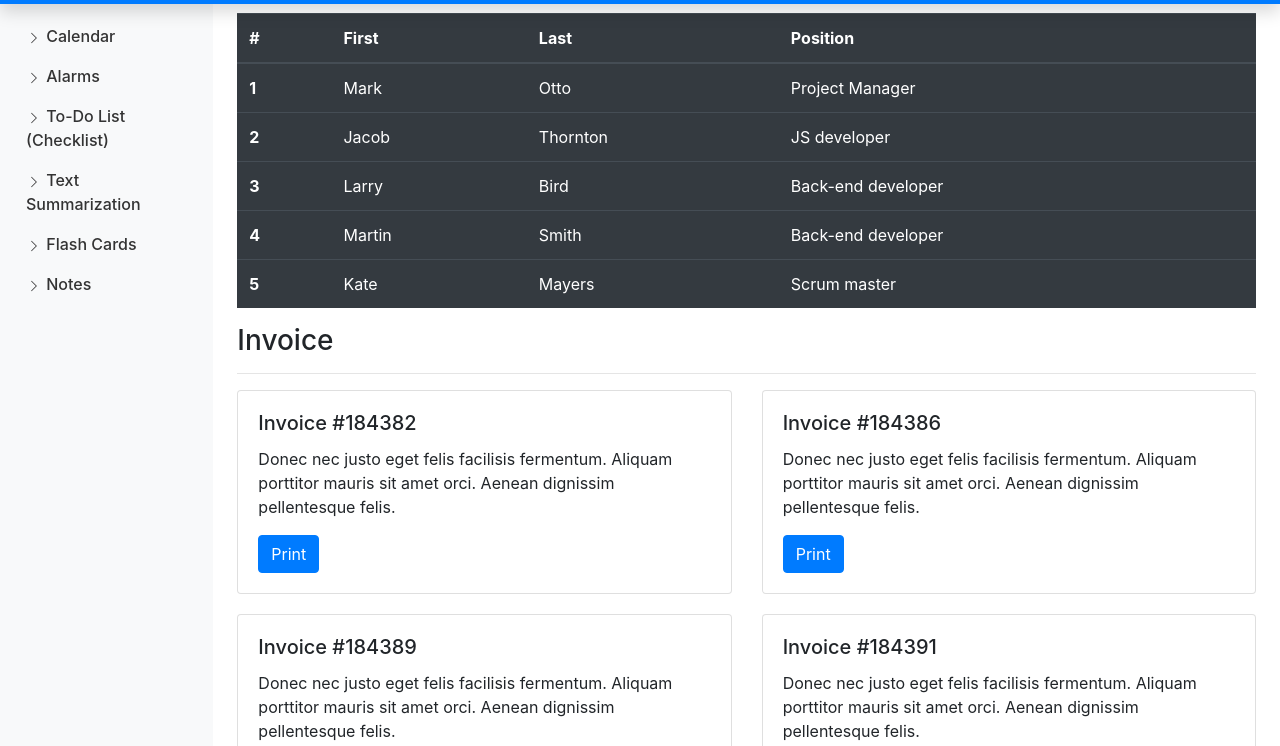
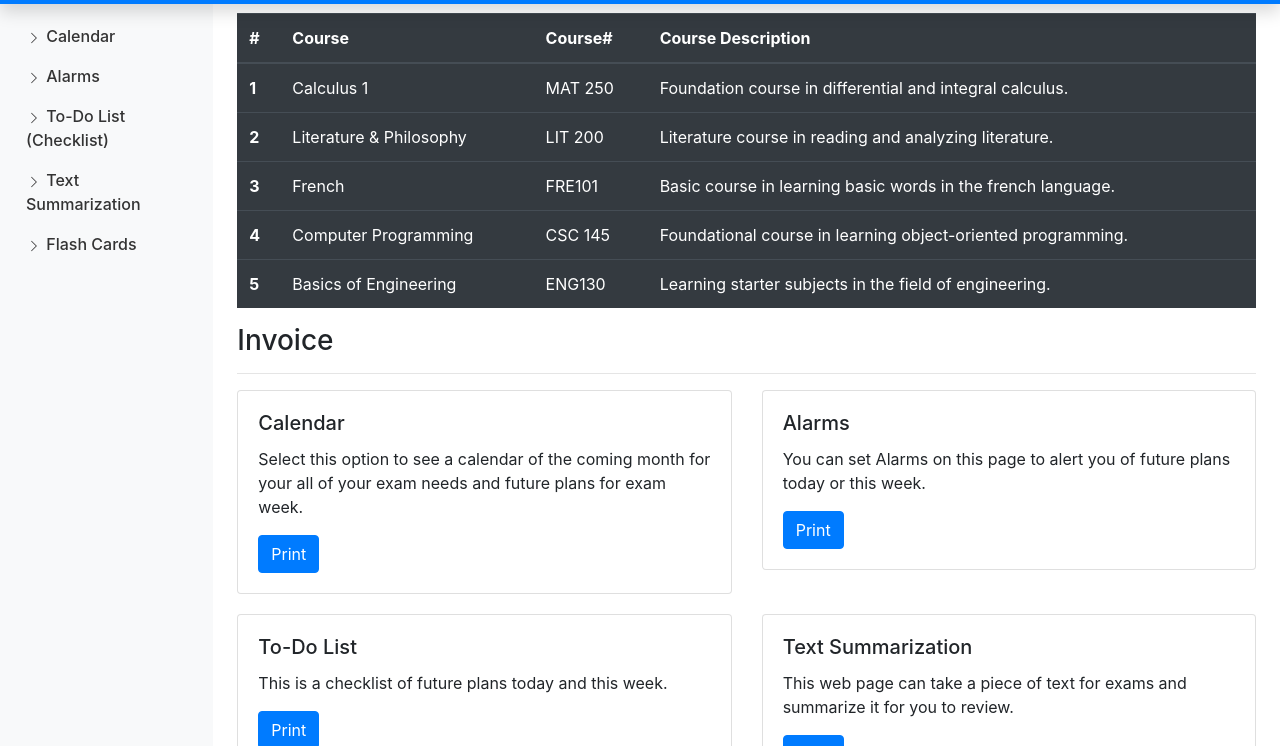
Before and after one commit to Chinwendu-likely-to-change/Schoolplanner, a plain HTML site: page dashboard.html in a window 1280 px wide. Shown: the part 54-800 px from the top of the page. Drawn offline with nearby package versions, Linux system fonts and the light colour scheme.

Commit message:
More pages linked.

```diff
--- a/dashboard.html
+++ b/dashboard.html
@@ -47,7 +47,7 @@
 <input type="text" class="form-control form-control-primary w-100" placeholder="Search..." >
 <ul class="navbar-nav px-3">
   <li class="nav-item text-nowrap">
-    <a class="nav-link" href="#">Logout</a>
+    <a class="nav-link" href="MainPage.html">Logout</a>
   </li>
 </ul>
 </nav>
@@ -57,7 +57,7 @@
       <div class="left-sidebar">
         <ul class="nav flex-column sidebar-nav">
   <li class="nav-item">
-    <a class="nav-link active" href="#">
+    <a class="nav-link active" href="index.html">
       <svg class="bi bi-chevron-right" width="16" height="16" viewBox="0 0 20 20" fill="currentColor" xmlns="http://www.w3.org/2000/svg"><path fill-rule="evenodd" d="M6.646 3.646a.5.5 0 01.708 0l6 6a.5.5 0 010 .708l-6 6a.5.5 0 01-.708-.708L12.293 10 6.646 4.354a.5.5 0 010-.708z" clip-rule="evenodd"/></svg>
       Calendar
     </a>
@@ -69,7 +69,7 @@
     </a>
   </li>
   <li class="nav-item">
-    <a class="nav-link" href="#">
+    <a class="nav-link" href="ToDoCheckBox.html">
       <svg class="bi bi-chevron-right" width="16" height="16" viewBox="0 0 20 20" fill="currentColor" xmlns="http://www.w3.org/2000/svg"><path fill-rule="evenodd" d="M6.646 3.646a.5.5 0 01.708 0l6 6a.5.5 0 010 .708l-6 6a.5.5 0 01-.708-.708L12.293 10 6.646 4.354a.5.5 0 010-.708z" clip-rule="evenodd"/></svg>
       To-Do List (Checklist)
     </a>
@@ -86,12 +86,6 @@
       Flash Cards
     </a>
   </li>
-  <li class="nav-item">
-    <a class="nav-link" href="Notes.html">
-    <svg class="bi bi-chevron-right" width="16" height="16" viewBox="0 0 20 20" fill="currentColor" xmlns="http://www.w3.org/2000/svg"><path fill-rule="evenodd" d="M6.646 3.646a.5.5 0 01.708 0l6 6a.5.5 0 010 .708l-6 6a.5.5 0 01-.708-.708L12.293 10 6.646 4.354a.5.5 0 010-.708z" clip-rule="evenodd"/></svg>
-    Notes
-    </a>
-</li>
 </ul>
       </div>
     </div>
@@ -105,41 +99,41 @@
     <thead>
       <tr>
         <th scope="col">#</th>
-        <th scope="col">First</th>
-        <th scope="col">Last</th>
-        <th scope="col">Position</th>
+        <th scope="col">Course</th>
+        <th scope="col">Course#</th>
+        <th scope="col">Course Description</th>
       </tr>
     </thead>
     <tbody>
       <tr>
         <th scope="row">1</th>
-        <td>Mark</td>
-        <td>Otto</td>
-        <td>Project Manager</td>
+        <td>Calculus 1</td>
+        <td>MAT 250</td>
+        <td>Foundation course in differential and integral calculus.</td>
       </tr>
       <tr>
         <th scope="row">2</th>
-        <td>Jacob</td>
-        <td>Thornton</td>
-        <td>JS developer</td>
+        <td>Literature & Philosophy</td>
+        <td>LIT 200</td>
+        <td>Literature course in reading and analyzing literature.</td>
       </tr>
       <tr>
         <th scope="row">3</th>
-        <td>Larry</td>
-        <td>Bird</td>
-        <td>Back-end developer</td>
+        <td>French</td>
+        <td>FRE101</td>
+        <td>Basic course in learning basic words in the french language.</td>
       </tr>
       <tr>
         <th scope="row">4</th>
-        <td>Martin</td>
-        <td>Smith</td>
-        <td>Back-end developer</td>
+        <td>Computer Programming</td>
+        <td>CSC 145</td>
+        <td>Foundational course in learning object-oriented programming.</td>
       </tr>
       <tr>
         <th scope="row">5</th>
-        <td>Kate</td>
-        <td>Mayers</td>
-        <td>Scrum master</td>
+        <td>Basics of Engineering</td>
+        <td>ENG130</td>
+        <td>Learning starter subjects in the field of engineering.</td>
       </tr>
     </tbody>
   </table>
@@ -150,8 +144,8 @@
   <div class="col-sm-6">
     <div class="card">
       <div class="card-body">
-        <h5 class="card-title">Invoice #184382</h5>
-        <p class="card-text">Donec nec justo eget felis facilisis fermentum. Aliquam porttitor mauris sit amet orci. Aenean dignissim pellentesque felis.</p>
+        <h5 class="card-title">Calendar</h5>
+        <p class="card-text">Select this option to see a calendar of the coming month for your all of your exam needs and future plans for exam week.</p>
         <a href="#" class="btn btn-primary">Print</a>
       </div>
     </div>
@@ -159,8 +153,8 @@
   <div class="col-sm-6">
     <div class="card">
       <div class="card-body">
-        <h5 class="card-title">Invoice #184386</h5>
-        <p class="card-text">Donec nec justo eget felis facilisis fermentum. Aliquam porttitor mauris sit amet orci. Aenean dignissim pellentesque felis.</p>
+        <h5 class="card-title">Alarms</h5>
+        <p class="card-text">You can set Alarms on this page to alert you of future plans today or this week.</p>
         <a href="#" class="btn btn-primary">Print</a>
       </div>
     </div>
@@ -171,8 +165,8 @@
   <div class="col-sm-6">
     <div class="card">
       <div class="card-body">
-        <h5 class="card-title">Invoice #184389</h5>
-        <p class="card-text">Donec nec justo eget felis facilisis fermentum. Aliquam porttitor mauris sit amet orci. Aenean dignissim pellentesque felis.</p>
+        <h5 class="card-title">To-Do List</h5>
+        <p class="card-text">This is a checklist of future plans today and this week.</p>
         <a href="#" class="btn btn-primary">Print</a>
       </div>
     </div>
@@ -180,8 +174,17 @@
   <div class="col-sm-6">
     <div class="card">
       <div class="card-body">
-        <h5 class="card-title">Invoice #184391</h5>
-        <p class="card-text">Donec nec justo eget felis facilisis fermentum. Aliquam porttitor mauris sit amet orci. Aenean dignissim pellentesque felis.</p>
+        <h5 class="card-title">Text Summarization</h5>
+        <p class="card-text">This web page can take a piece of text for exams and summarize it for you to review.</p>
+        <a href="#" class="btn btn-primary">Print</a>
+      </div>
+    </div>
+  </div>
+  <div class="col-sm-6">
+    <div class="card">
+      <div class="card-body">
+        <h5 class="card-title">Flash Cards</h5>
+        <p class="card-text">This page presents flash cards to help you review for your exams.</p>
         <a href="#" class="btn btn-primary">Print</a>
       </div>
     </div>
```
